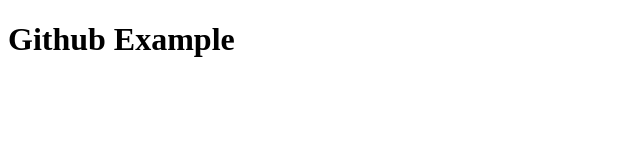
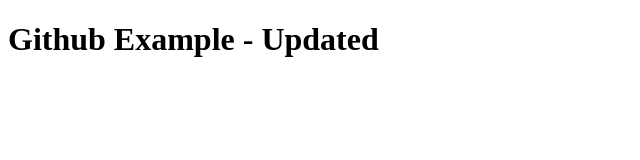
Before and after one commit to Thomahawk-2k/Thomahawk-2k.github.io, a plain HTML site: page index.html in a window 1280 px wide. Shown: the whole page, without its empty margins (0-640 px from the left). Drawn offline with Linux system fonts and the light colour scheme.

Commit message:
Update index.html

```diff
--- a/index.html
+++ b/index.html
@@ -7,6 +7,6 @@
     <title>Document</title>
 </head>
 <body>
-    <h1>Github Example</h1>
+    <h1>Github Example - Updated</h1>
 </body>
 </html>
```
